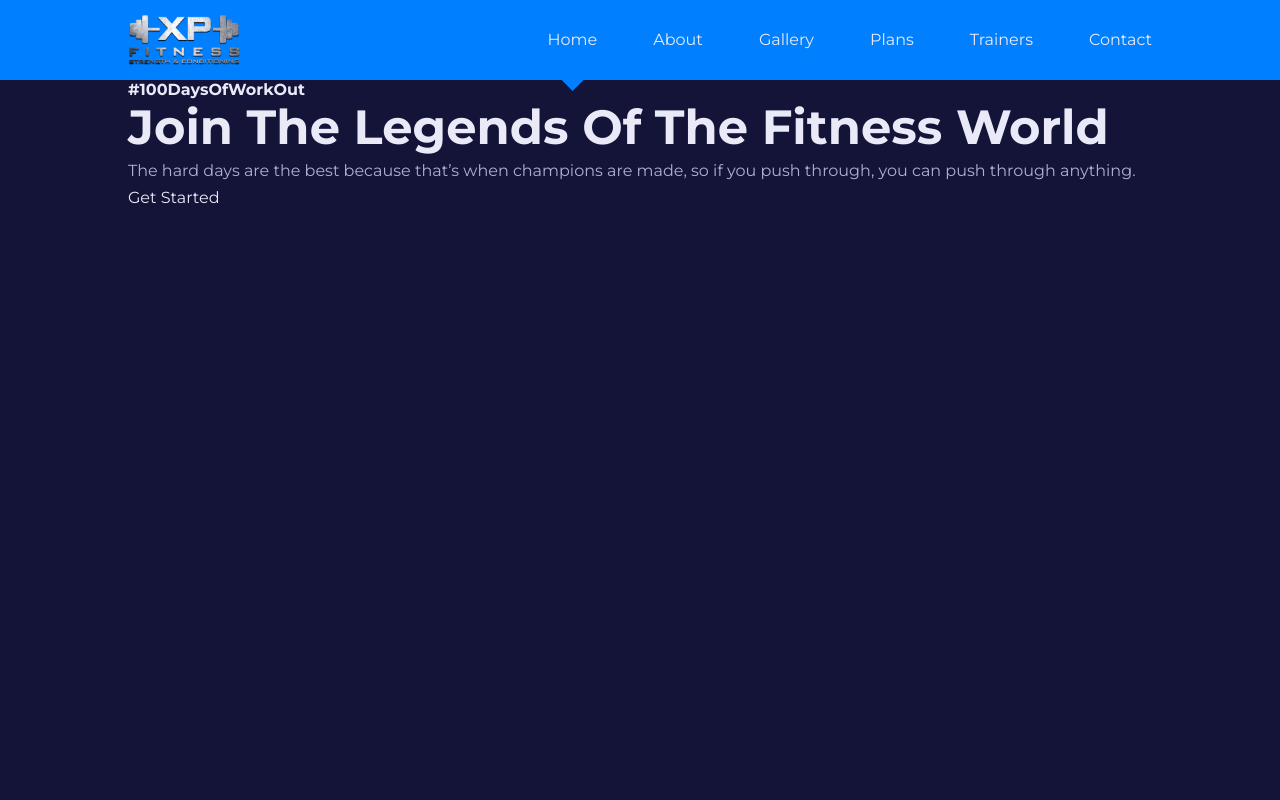
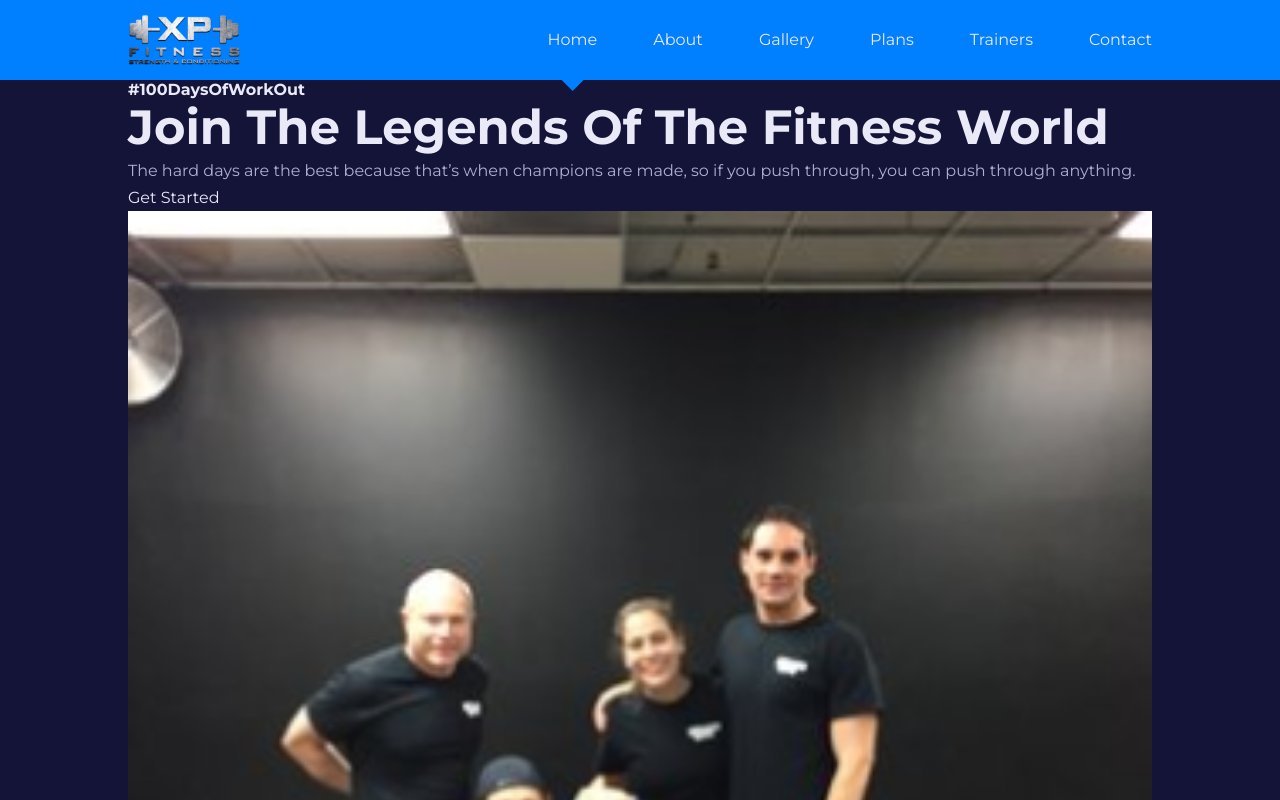
Before and after one commit to Eddysam2000/XP-Fitness, a React (Create React App) app: page / in a window 1280 px wide. Shown: the top 800 px of the page. Built offline with nearby package versions, Linux system fonts and the light colour scheme.

Commit message:
header done

```diff
--- a/src/components/MainHeader.jsx
+++ b/src/components/MainHeader.jsx
@@ -1,4 +1,5 @@
 import { Link } from 'react-router-dom'
+import Image from '../images/main_header.png'
 
 const Header = () => {
   return (
@@ -12,7 +13,12 @@ const Header = () => {
           </p>
           <Link to="/plans" className='btn lg'>Get Started</Link>
         </div>
-        <div className="main_header-right"></div>
+        <div className="main_header-right">
+          <div className="main_header-circle"></div>
+          <div className="main_header-image">
+            <img src={Image} alt="" />
+          </div>
+        </div>
       </div>
     </header>
   )
```
Also changed, not shown: src/images/main_header.png (renamed from src/images/Rectangle 21 (1).png).
